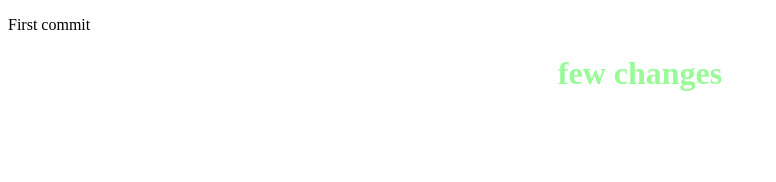
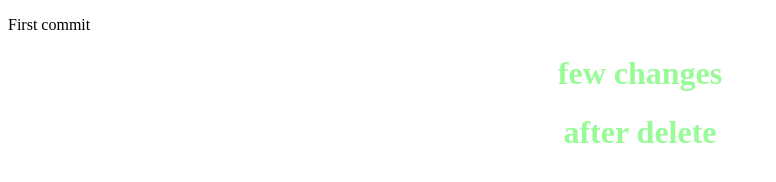
Before and after one commit to Fathir-shishir/First-repo, a plain HTML site: page Index.html in a window 1280 px wide. Shown: the whole page, without its empty margins (0-776 px from the left). Drawn offline with Linux system fonts and the light colour scheme.

Commit message:
after delete

```diff
--- a/Index.html
+++ b/Index.html
@@ -12,5 +12,7 @@
         First commit
     </p>
     <h1>few changes </h1>
+
+    <h1>after delete</h1>
 </body>
 </html>
```
